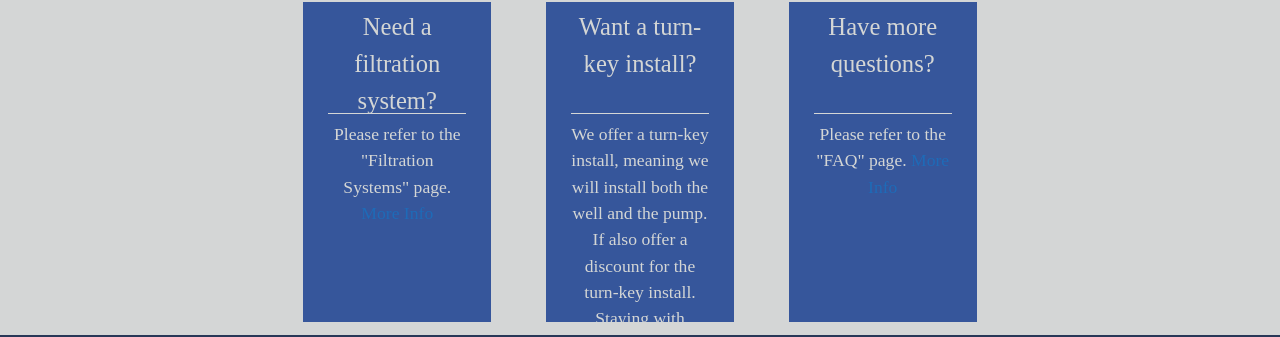
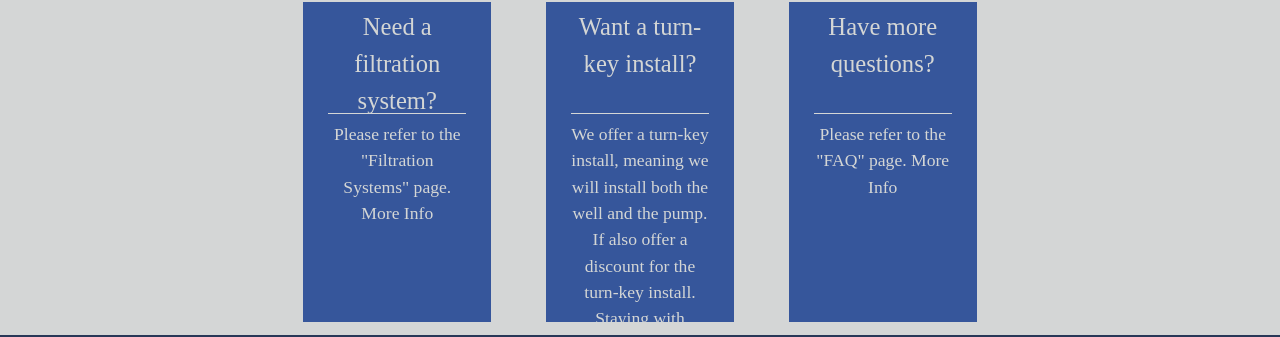
Before and after one commit to jamess999888/SummersPumps, a Jekyll site: the page built from index.md, in a window 1280 px wide. Shown: the part 1432-1769 px from the top of the page. Built offline with Jekyll 4.4.1, drawn with Linux system fonts in a browser that asks for light colours; our own code applies the rules of GitHub Pages for plain Markdown files.

Commit message:
working on bottom link styling

```diff
--- a/css/style.css
+++ b/css/style.css
@@ -1205,11 +1205,14 @@ ul.topnav li.right {
     vertical-align: middle;
     text-decoration: none;
     color: #D4D6D5;
-    cursor: pointer;
 }
 
 .bottom-block-link-content {
     margin-top: 5%;
+}
+
+.bottom-block-link-content a {
+    color: #D4D6D5;
 }
 
 .bottom-block-link-header {
```
